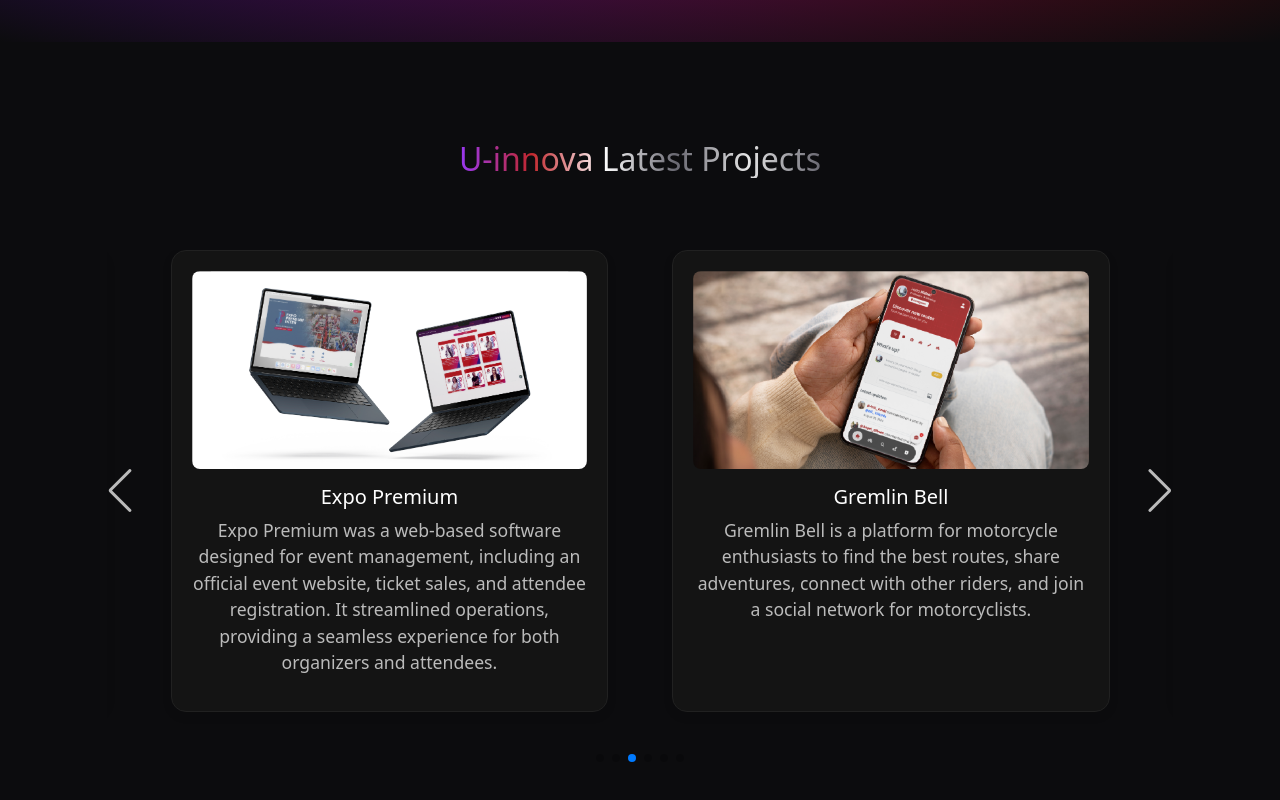
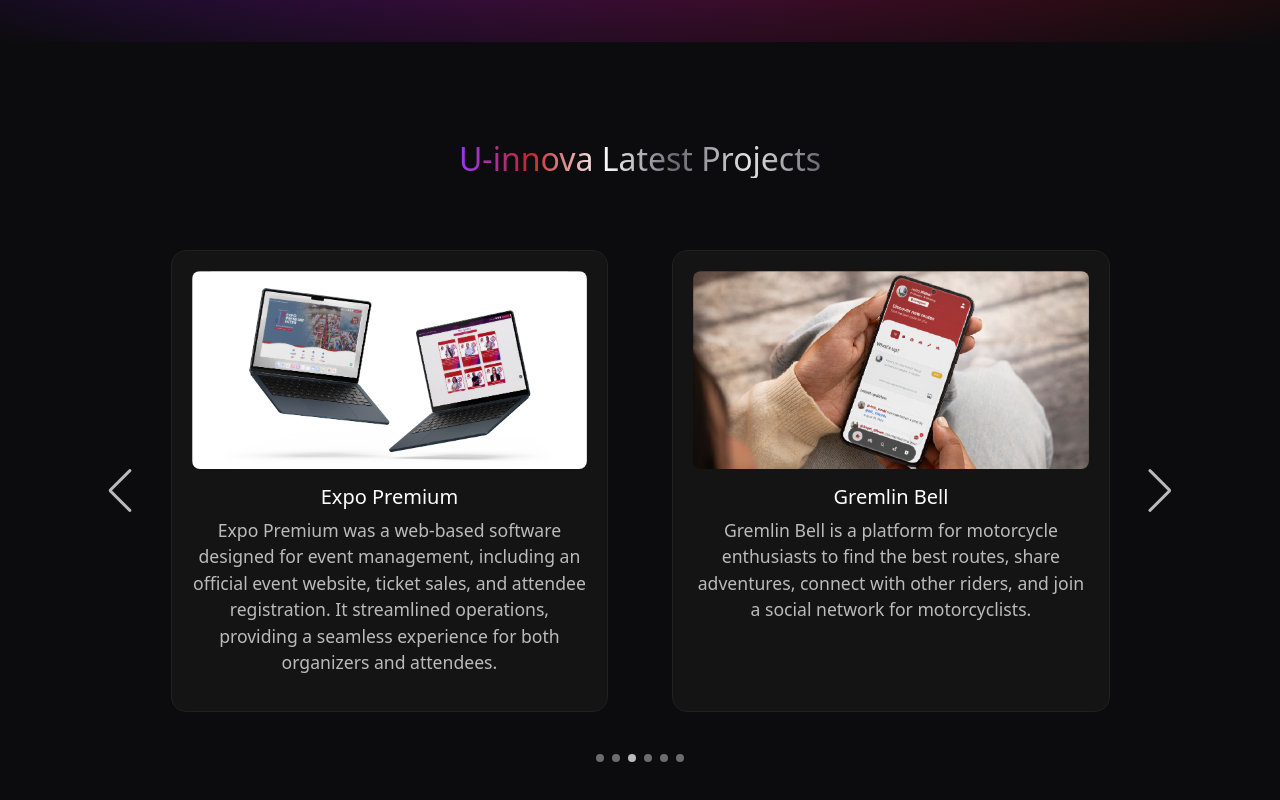
Before and after one commit to narumikat/u-innova_new_website, a React (Vite) app: page / in a window 1280 px wide. Shown: the part 3590-4390 px from the top of the page. Built offline with nearby package versions, Linux system fonts and the light colour scheme.

Commit message:
projects

```diff
--- a/src/stylesheets/_home_page.scss
+++ b/src/stylesheets/_home_page.scss
@@ -207,6 +207,17 @@
     }
   }
 
+  .swiper-pagination-bullet {
+    background: #ccc;
+    opacity: 0.5;
+  }
+
+  .swiper-pagination-bullet-active {
+    background: $p-color;
+    opacity: 1;
+  }
+
+
   .carousel-card {
      padding: 20px;
      background: #141414;
@@ -216,7 +227,7 @@
      flex-direction: column;
      justify-content: start;
      height: 100%;
-     box-shadow: 0 4px 10px rgba(0, 0, 0, 0.1);
+     transition: box-shadow 0.3s;
 
     &:hover {
       cursor: pointer;
```
